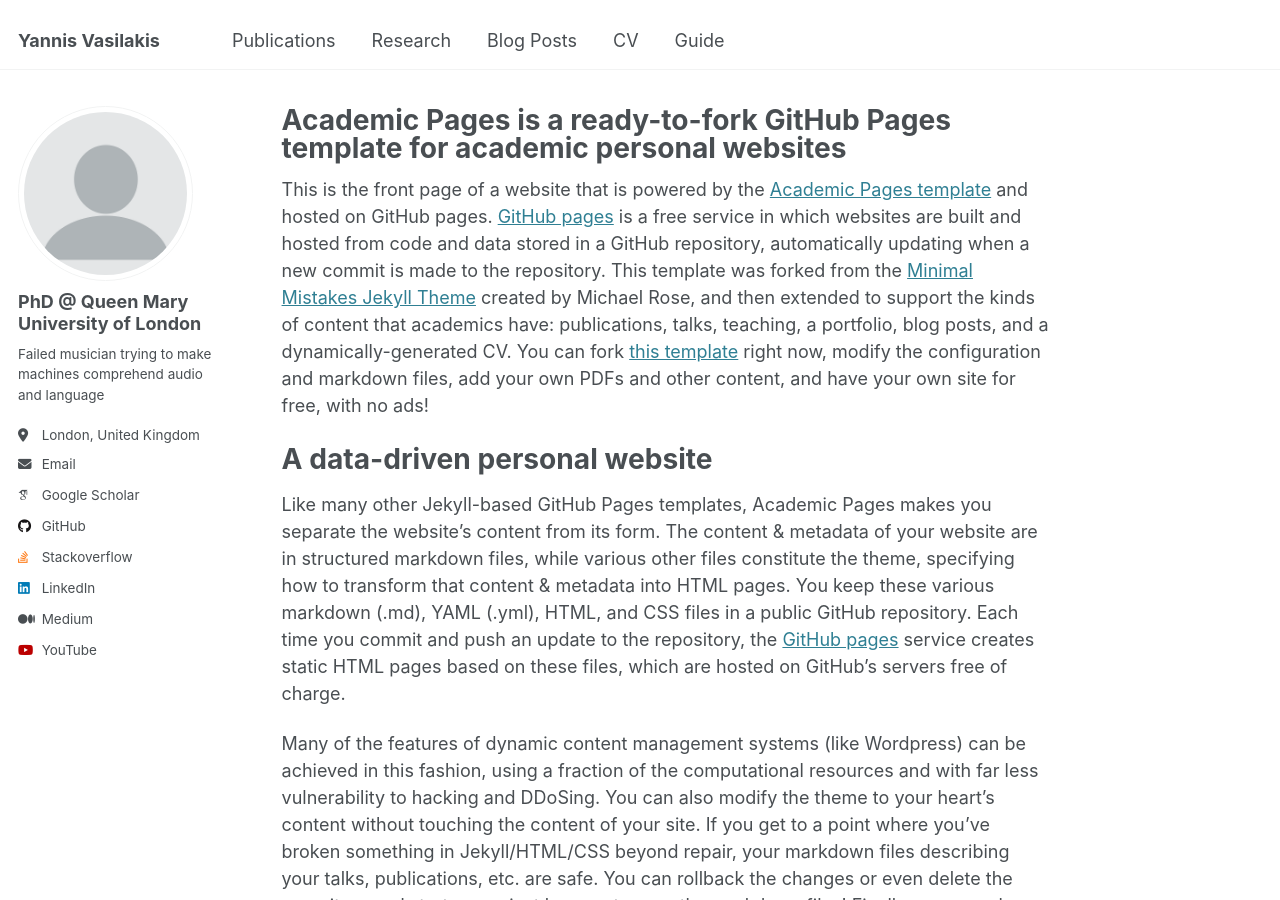
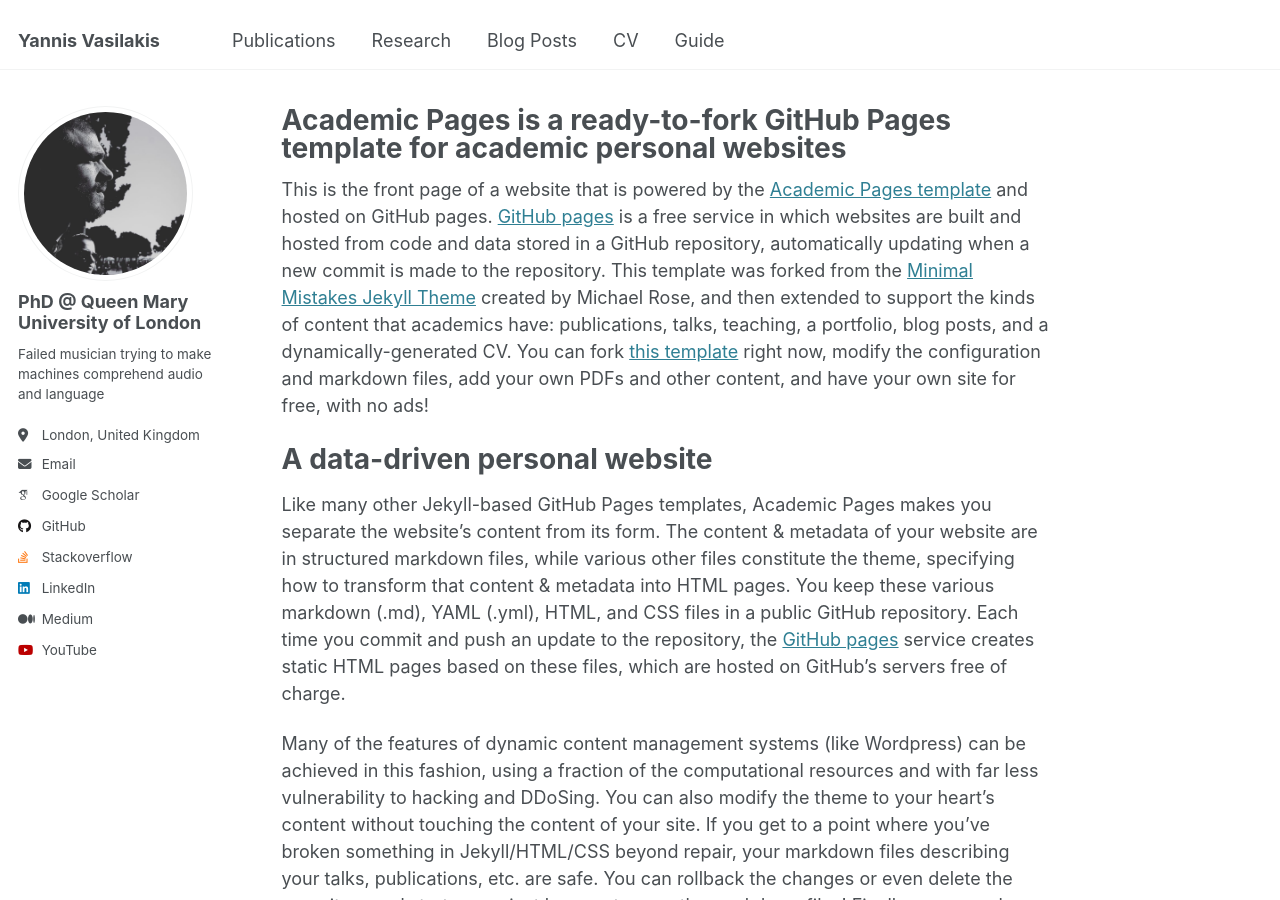
Before and after one commit to YannisBilly/YannisBilly.github.io, a Jekyll site: the page built from _pages/about.md, in a window 1280 px wide and 900 px high. Built offline with Jekyll 4.4.1, drawn with Linux system fonts in a browser that asks for light colours; some web fonts are replaced.

Commit message:
Added foto for avatar.

```diff
--- a/_config.yml
+++ b/_config.yml
@@ -22,7 +22,7 @@ repository               : "academicpages/academicpages.github.io"
 #               Additional customization can be done by editing /_includes/author-profile.html
 author:
   # Biographic information
-  avatar           : "profile.png"
+  avatar           : "fatsa.png"
   name             : "PhD @ Queen Mary University of London"
   pronouns         : # example: "she/her"
   bio              : "Failed musician trying to make machines comprehend audio and language"
```
